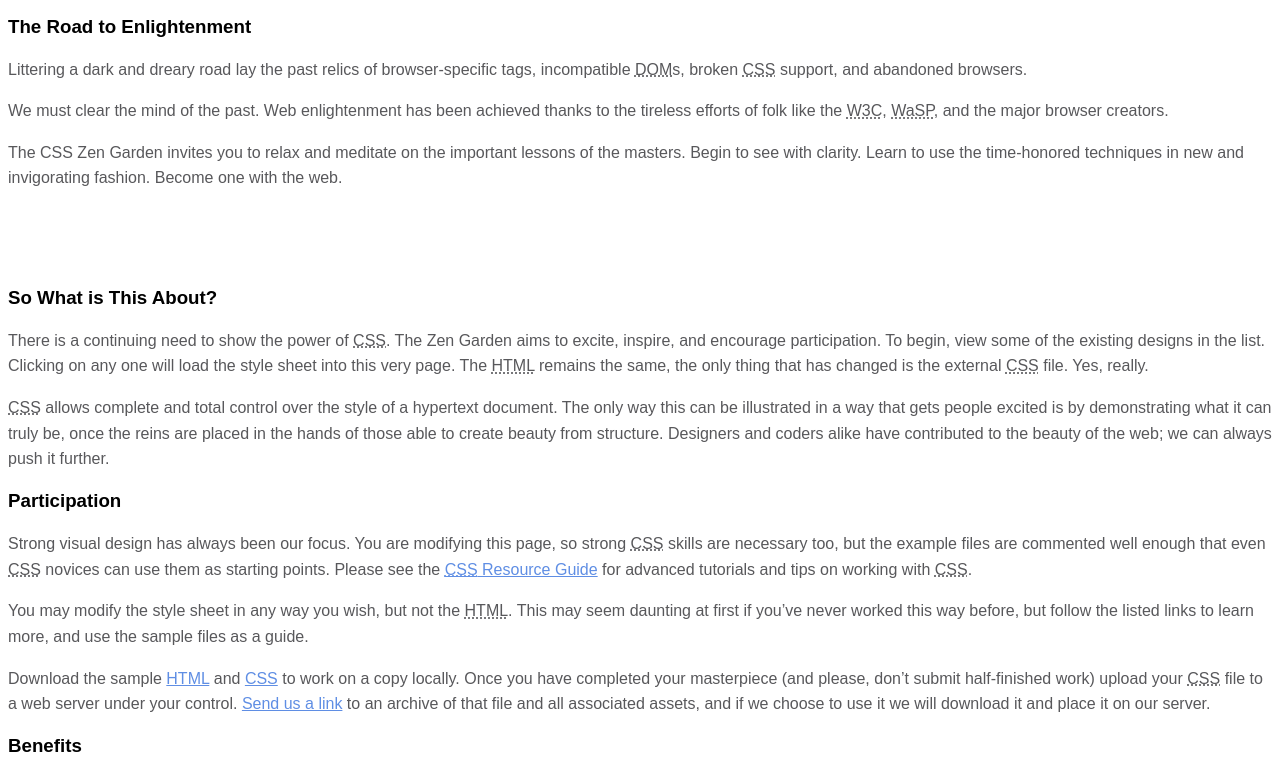
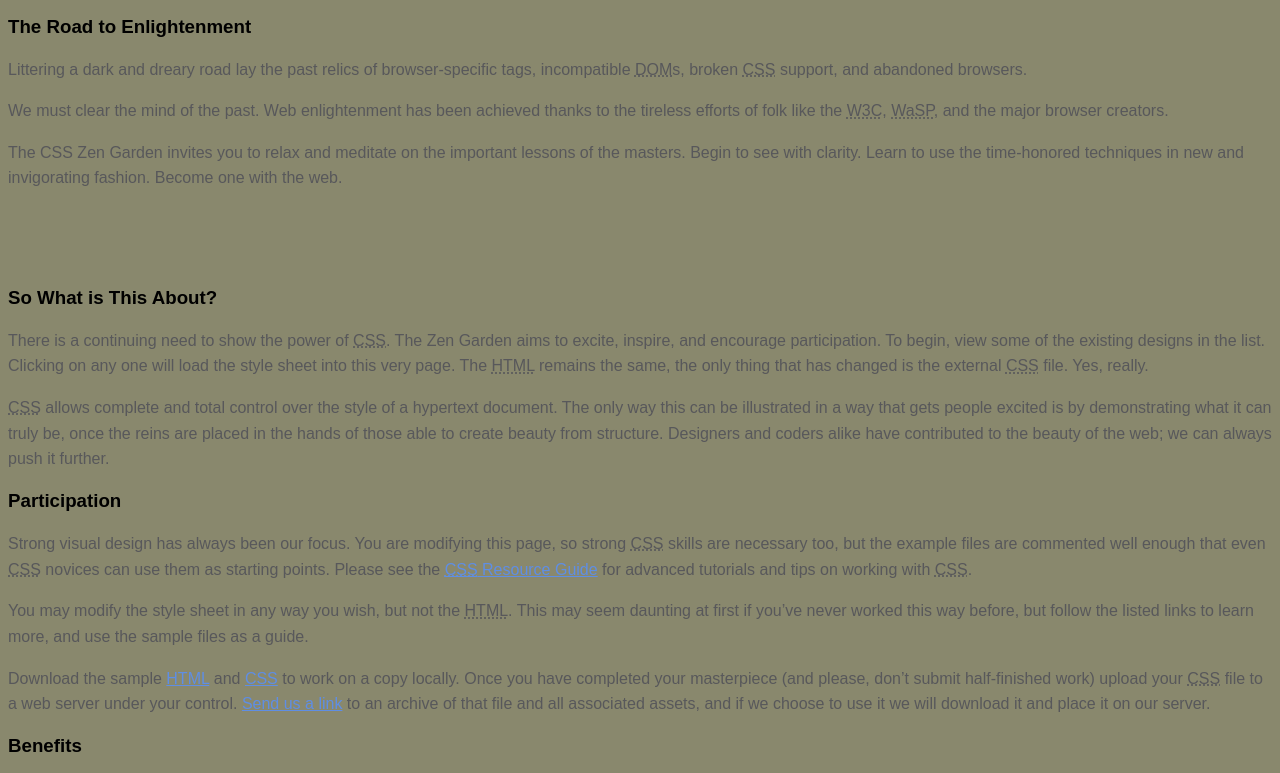
Before and after one commit to LeanneMK/zengarden, a plain HTML site: page index.html in a window 1280 px wide. Shown: the part 118-891 px from the top of the page. Drawn offline with Linux system fonts and the light colour scheme.

Commit message:
Update style.css

```diff
--- a/style.css
+++ b/style.css
@@ -5,7 +5,7 @@ xBackground
 -------------------------------- */
 body {
 	/* this is the page background */
-	background-color: #ffffff;
+	background-color: #89886d;
   }
 
   /* --------------------------------
```
